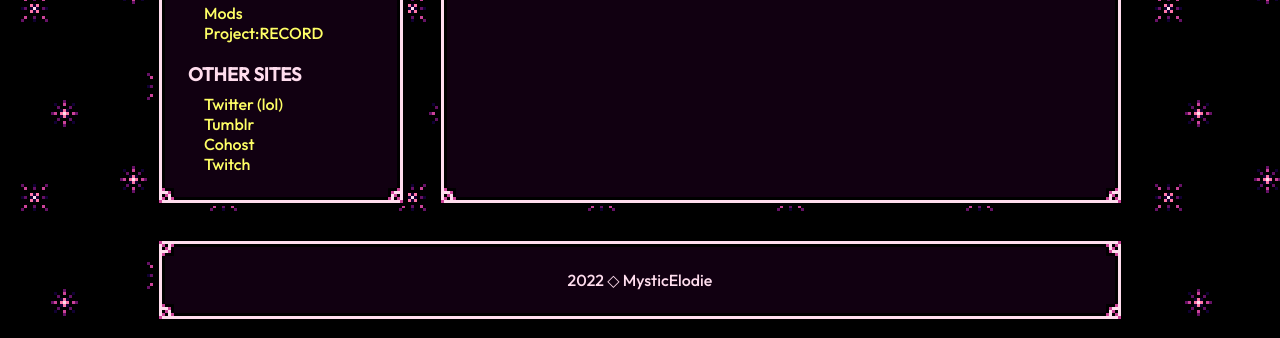
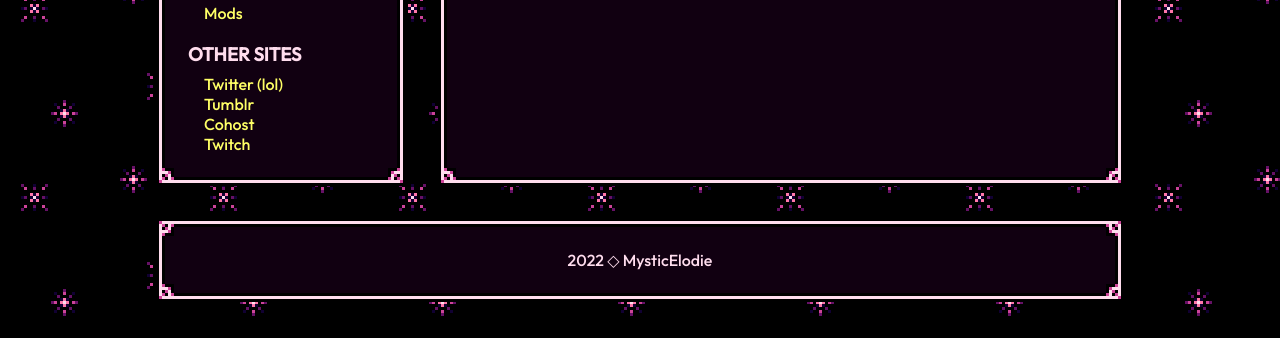
Before and after one commit to MysticElodie/new-love-city, a plain HTML site: page index.html in a window 1280 px wide. Shown: the part 509-847 px from the top of the page. Drawn offline with nearby package versions, Linux system fonts and the light colour scheme.

Commit message:
Update aside.html

```diff
--- a/content/aside.html
+++ b/content/aside.html
@@ -7,7 +7,6 @@
 	<ul>
 		<li><a href="https://newlove.city/">Home</a>
 		<li><a href="https://newlove.city/mods">Mods</a>
-		<li><a href="https://newlove.city/record">Project:RECORD</a>
 	</ul>
 	<h3>OTHER SITES</h3>
 	<ul>
```
